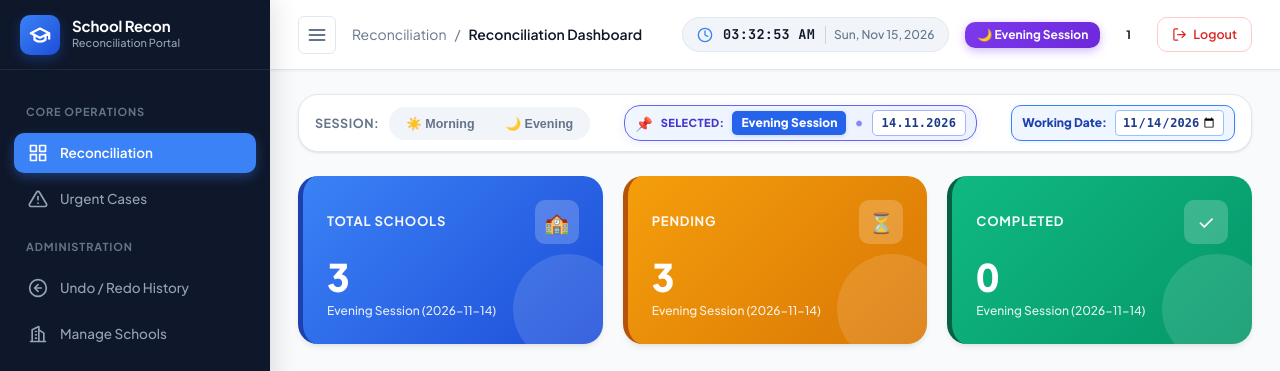
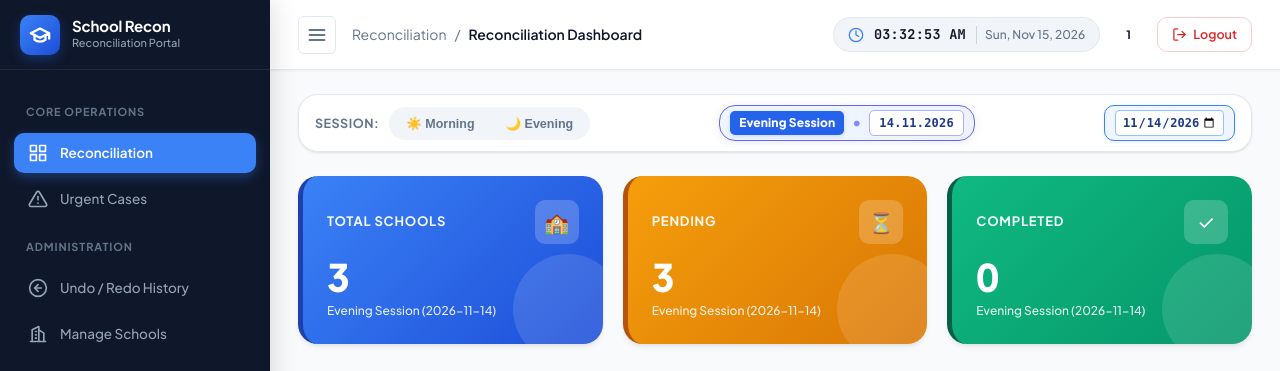
Before and after one commit to Adarsh1530/reconsilation, a PHP site: page /dashboard.php in a window 1280 px wide. Shown: the top 371 px of the page. Run offline with PHP 8.4, Linux system fonts and the light colour scheme; a user stored in the database is signed in; data comes from the database, SQL or seed files in the repository; data that the repository does not hold is empty; some libraries are stand-ins or nearby versions.

Commit message:
Remove marked elements: topbar session badge, SELECTED label from highlight badge, and Working Date label from date input

```diff
--- a/dashboard.php
+++ b/dashboard.php
@@ -53,17 +53,14 @@ include __DIR__ . '/includes/header.php';
 
     <!-- Active Selection Highlight (Selected Session & Date Display) -->
     <div class="active-selection-highlight-badge" id="activeSelectionHighlightBadge" title="Currently Selected Session and Working Date">
-        <span class="highlight-badge-icon">📌</span>
-        <span class="highlight-badge-label">Selected:</span>
         <span class="highlight-badge-session <?= ($active_session === 'PM') ? 'evening' : '' ?>" id="highlightSessionText"><?= ($active_session === 'AM') ? 'Morning Session' : 'Evening Session' ?></span>
         <span class="highlight-badge-divider">•</span>
         <span class="highlight-badge-date" id="highlightDateText"><?= date('d.m.Y', strtotime($working_date)) ?></span>
     </div>
 
     <div class="session-bar-right-tools">
-        <div class="date-picker-group">
-            <label for="workingDateInput">Working Date:</label>
-            <input type="date" id="workingDateInput" class="date-input" value="<?= e($working_date) ?>" max="<?= date('Y-m-d') ?>">
+        <div class="date-picker-group" title="Working Date">
+            <input type="date" id="workingDateInput" class="date-input" value="<?= e($working_date) ?>" max="<?= date('Y-m-d') ?>" title="Working Date">
         </div>
     </div>
 </div>
--- a/includes/header.php
+++ b/includes/header.php
@@ -65,11 +65,6 @@ $active_session = $_SESSION['active_session'] ?? (date('H') >= 14 ? SESSION_PM :
                     <span class="live-date-display" id="liveDateDisplay">Loading...</span>
                 </div>
 
-                <!-- Current Active Session Indicator -->
-                <div class="session-pill-btn active <?= ($active_session === 'AM') ? 'am-pill' : 'pm-pill' ?>" style="font-size: 12px; padding: 4px 12px; pointer-events: none;">
-                    <?= ($active_session === 'AM') ? '☀️ Morning Session' : '🌙 Evening Session' ?>
-                </div>
-
                 <!-- User Role Badge -->
                 <span class="user-role-badge badge-<?= e($user['role_slug']) ?>">
                     <?= e($user['role_name']) ?>
```
